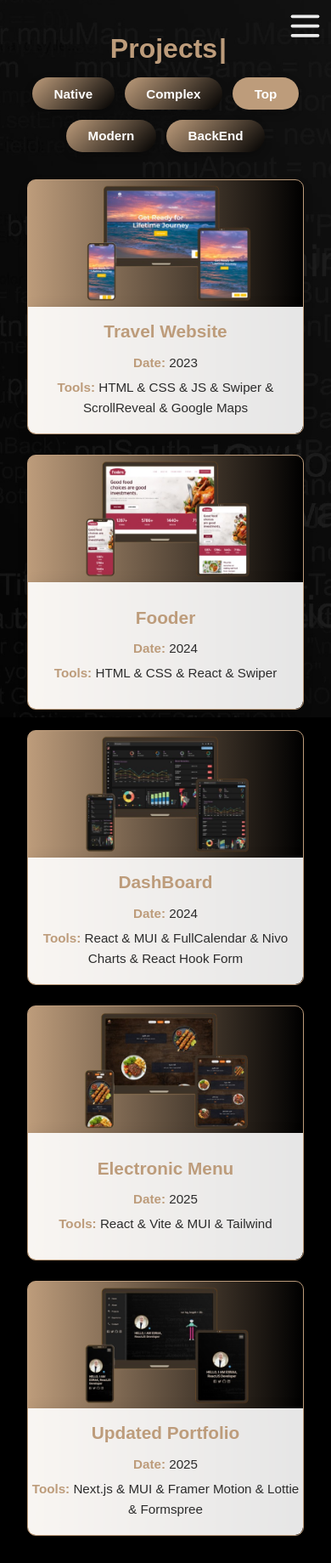
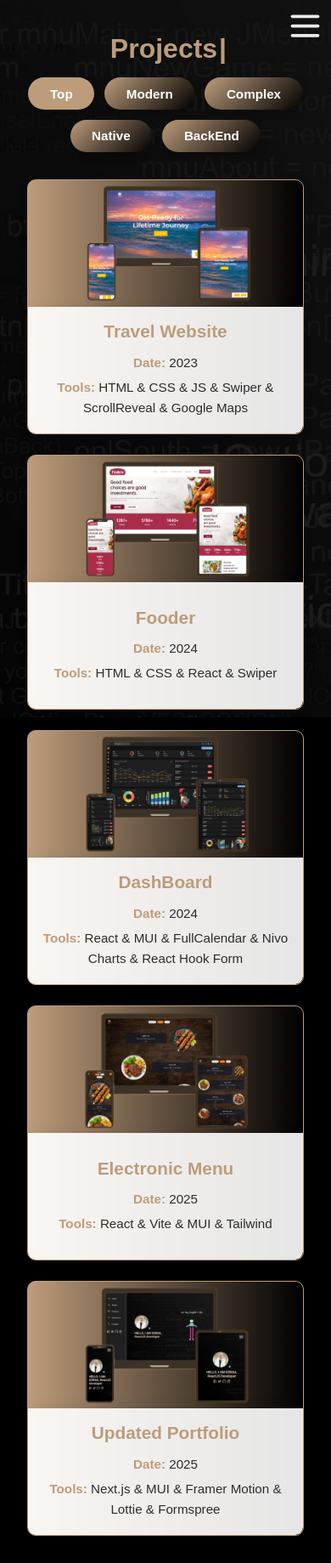
Before and after one commit to EsraaSoliman2003/portfolioVersion3, a React (Vite) app: page /projects in a window 390 px wide. Shown: the whole page at 85% size. Built offline with nearby package versions, Linux system fonts and the light colour scheme.

Commit message:
fix small errors

```diff
--- a/src/pages/Projects/Projects.jsx
+++ b/src/pages/Projects/Projects.jsx
@@ -16,11 +16,15 @@ export default function Projects() {
     return () => window.removeEventListener("resize", handleResize);
   }, []);
 
-  const categories = [...new Set(projectsData.map((p) => p.category))];
+  const order = ["Top", "Modern", "Complex", "Native", "BackEnd"];
 
-  const filteredProjects = projectsData.filter(
-    (p) => p.category === selectedCategory
+  const categories = [...new Set(projectsData.map((p) => p.category))].sort(
+    (a, b) => order.indexOf(a) - order.indexOf(b)
   );
+
+  const filteredProjects = projectsData
+    .filter((p) => p.category === selectedCategory)
+    .sort((a, b) => order.indexOf(a.category) - order.indexOf(b.category));
 
   const containerVariants = {
     hidden: { opacity: 0 },
@@ -72,7 +76,9 @@ export default function Projects() {
             >
               <a
                 href={
-                  project.linkDesine !== "-" ? project.linkDesine : project.linkGithub
+                  project.linkDesine !== "-"
+                    ? project.linkDesine
+                    : project.linkGithub
                 }
                 target="_blank"
                 rel="noopener noreferrer"
--- a/src/pages/Projects/Projects.module.css
+++ b/src/pages/Projects/Projects.module.css
@@ -252,6 +252,7 @@
     width: 100%;
     max-width: none;
     height: 100%;
+    padding: 0 10px;
   }
 }
 
```
